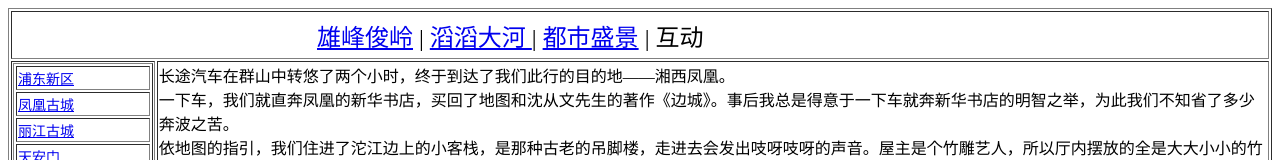
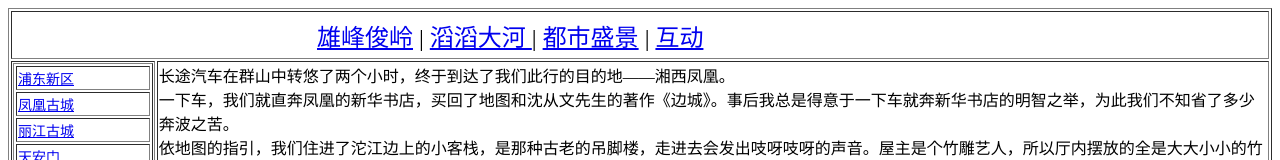
Before and after one commit to entropier/entropier.github.io, a plain HTML site: page 3-2.htm in a window 1280 px wide. Shown: the top 160 px of the page. Drawn offline with Linux system fonts and the light colour scheme.

Commit message:
Update 3-2.htm

```diff
--- a/3-2.htm
+++ b/3-2.htm
@@ -12,7 +12,7 @@
 		<td colspan="2" height="48"><span style="font-family: 微软雅黑">
 		<font size="6">&nbsp;&nbsp;&nbsp;&nbsp;&nbsp;&nbsp;&nbsp;&nbsp;&nbsp;&nbsp;&nbsp;&nbsp;&nbsp;&nbsp;&nbsp;&nbsp;&nbsp;&nbsp;&nbsp;&nbsp;&nbsp;&nbsp;&nbsp;&nbsp;&nbsp;&nbsp;&nbsp;&nbsp;&nbsp;&nbsp;&nbsp;&nbsp;&nbsp;&nbsp;&nbsp;&nbsp;&nbsp;
 		</font><font size="5"><a href="index.htm">雄峰俊岭</a> | <a href="2-1.htm">滔滔大河
-		</a>| <a href="3-1.htm">都市盛景</a> | 互动</font></span></td>
+		</a>| <a href="3-1.htm">都市盛景</a> | <a href="canvas-particle-network-master/demo.html">互动</a></font></span></td>
 	</tr>
 	<tr>
 		<td align="center" width="100" valign="top">
```
